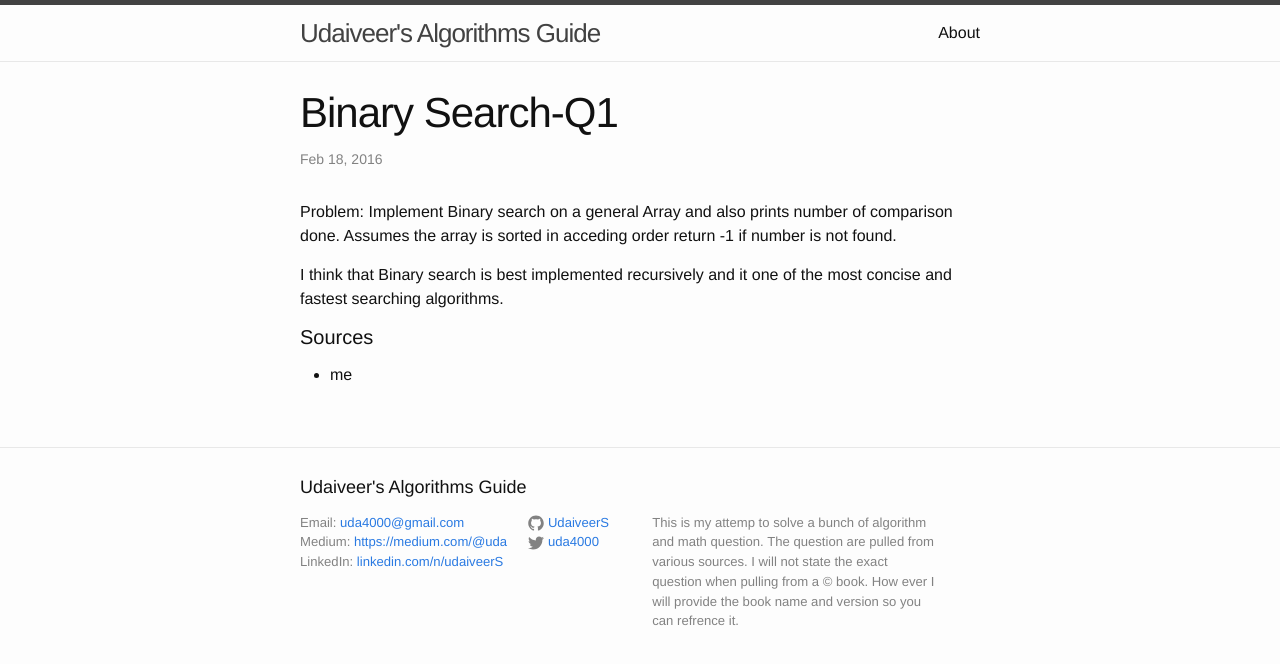
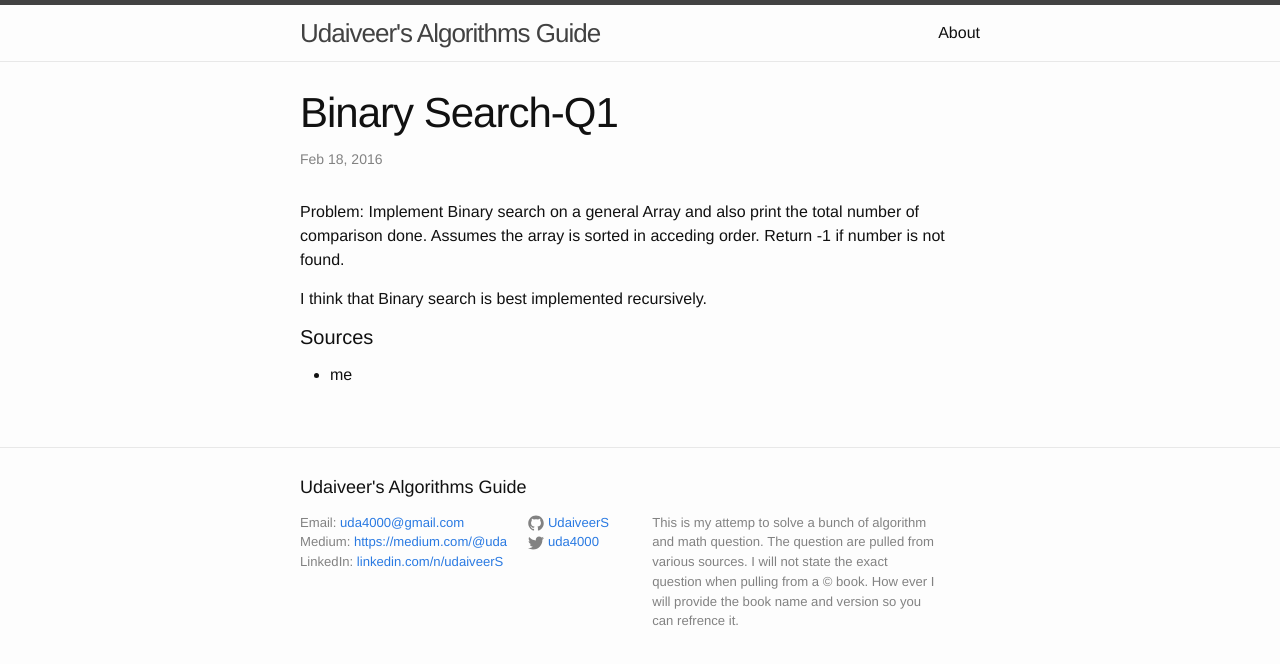
Before and after one commit to udaiveerS/Algorithms-Guide, a Jekyll site: the page built from _posts/Search/2016-02-18-Q1.md, in a window 1280 px wide. Shown: the top 664 px of the page. Built offline with Jekyll 4.4.1, drawn with Linux system fonts in a browser that asks for light colours.

Commit message:
changed small typo

```diff
--- a/_posts/Search/2016-02-18-Q1.md
+++ b/_posts/Search/2016-02-18-Q1.md
@@ -5,11 +5,10 @@ category: search
 ---
 
 Problem: Implement Binary search on a general Array and also
-prints number of comparison done. Assumes the array is
-sorted in acceding order return -1 if number is not found.
+print the total number of comparison done. Assumes the array is
+sorted in acceding order. Return -1 if number is not found.
 
-I think that Binary search is best implemented recursively and
-it one of the most concise and fastest searching algorithms.
+I think that Binary search is best implemented recursively.
 
 
 
```
Also changed, not shown: 2 other files.
